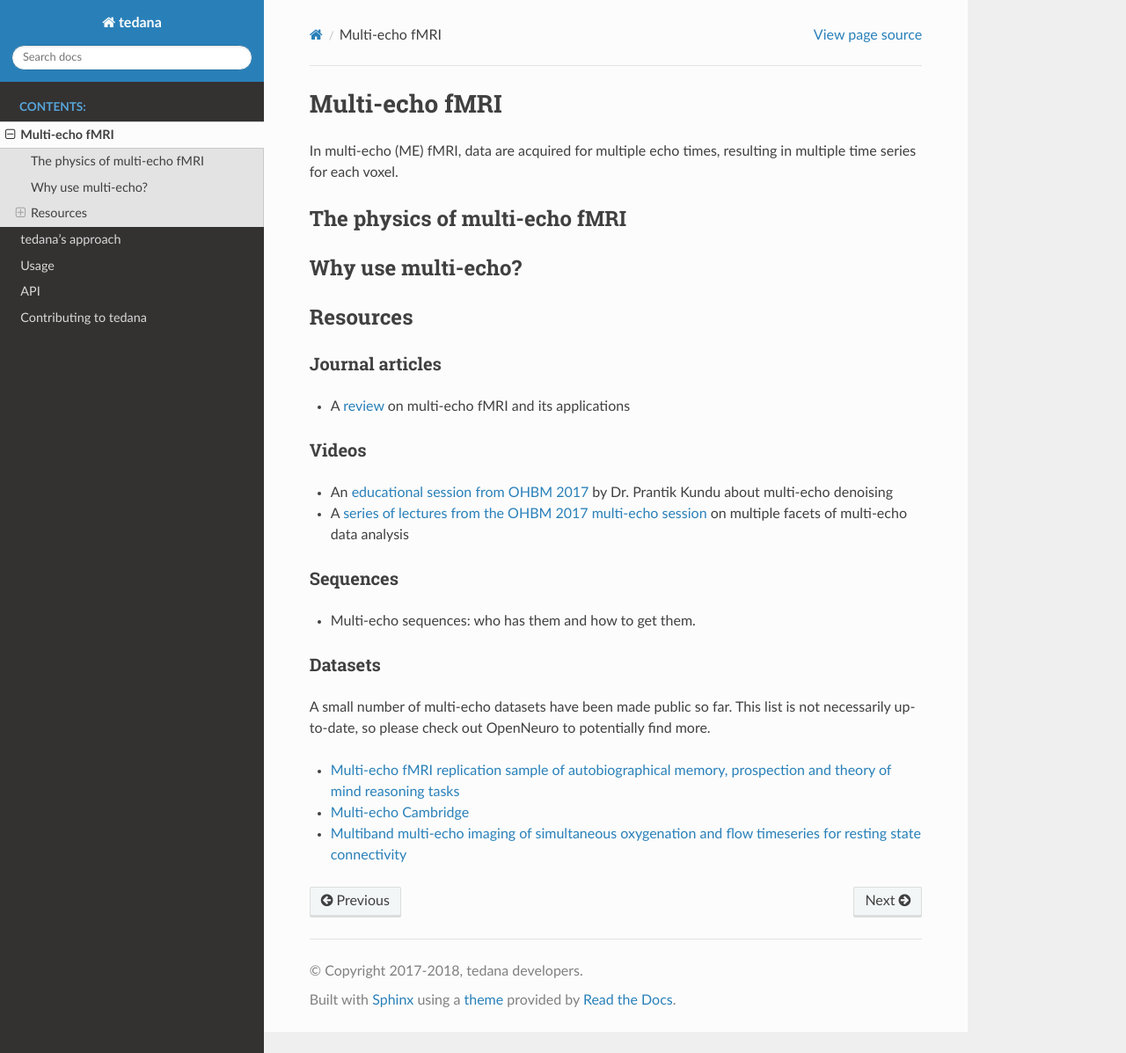
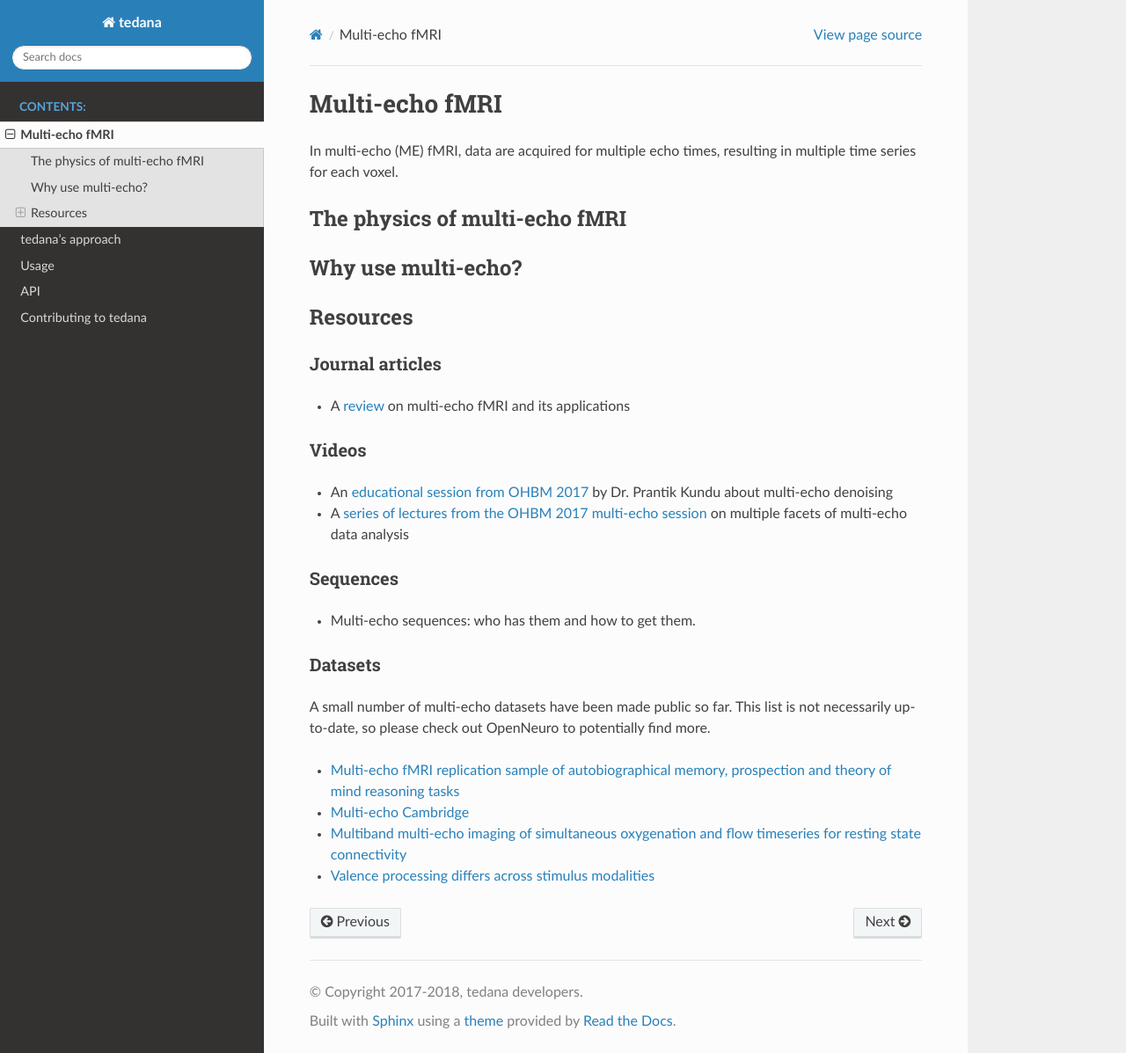
Before and after one commit to ME-ICA/tedana, a Sphinx documentation site: the page built from docs/multi-echo.rst, in a window 1280 px wide and 1197 px high. Shown: the whole window at 88% size. Built offline with Sphinx 7.4.7 and the Read the Docs theme 2.0.0, drawn with Linux system fonts in a browser that asks for light colours; formulas are drawn with MathJax 3.

Commit message:
Update multi-echo.rst

```diff
--- a/docs/multi-echo.rst
+++ b/docs/multi-echo.rst
@@ -39,7 +39,9 @@ find more.
 * `Multi-echo fMRI replication sample of autobiographical memory, prospection and theory of mind reasoning tasks`_
 * `Multi-echo Cambridge`_
 * `Multiband multi-echo imaging of simultaneous oxygenation and flow timeseries for resting state connectivity`_
+* `Valence processing differs across stimulus modalities`_
 
 .. _Multi-echo fMRI replication sample of autobiographical memory, prospection and theory of mind reasoning tasks: https://openneuro.org/datasets/ds000210/
 .. _Multi-echo Cambridge: https://openneuro.org/datasets/ds000258
 .. _Multiband multi-echo imaging of simultaneous oxygenation and flow timeseries for resting state connectivity: https://openneuro.org/datasets/ds000254
+.. _Valence processing differs across stimulus modalities: https://openneuro.org/datasets/ds001491/versions/1.0.0
```
